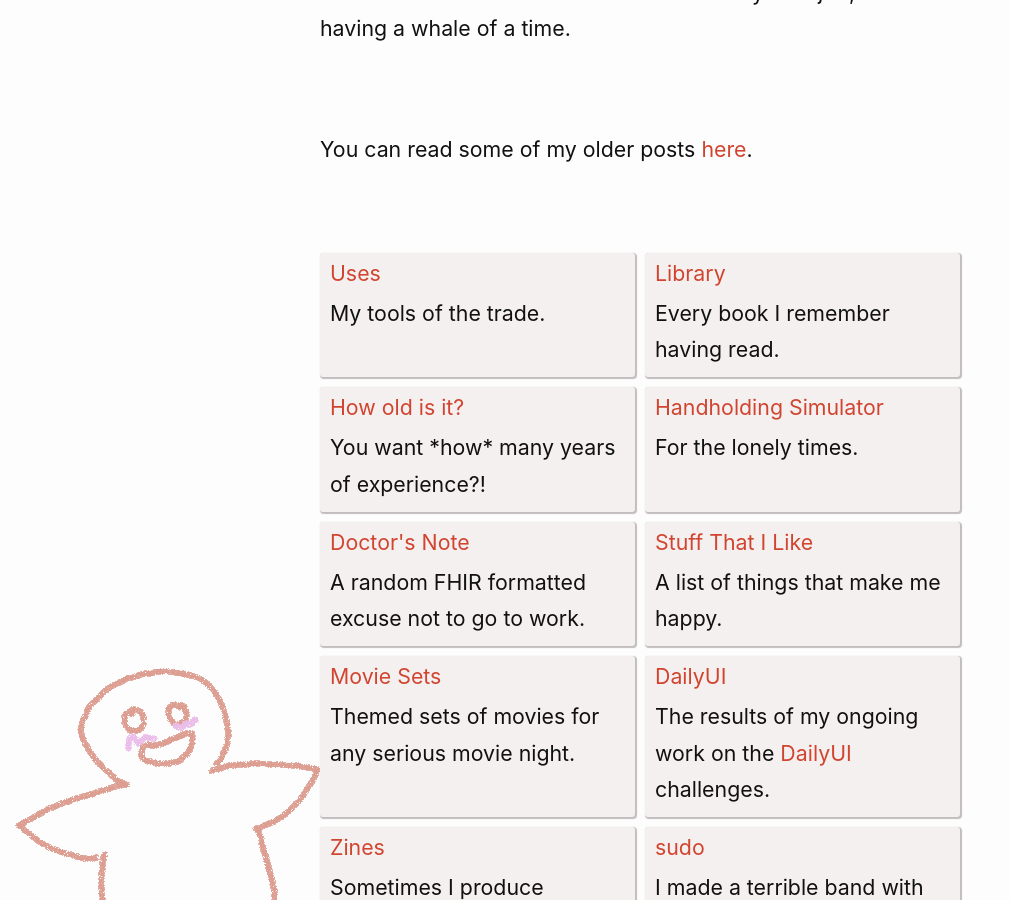
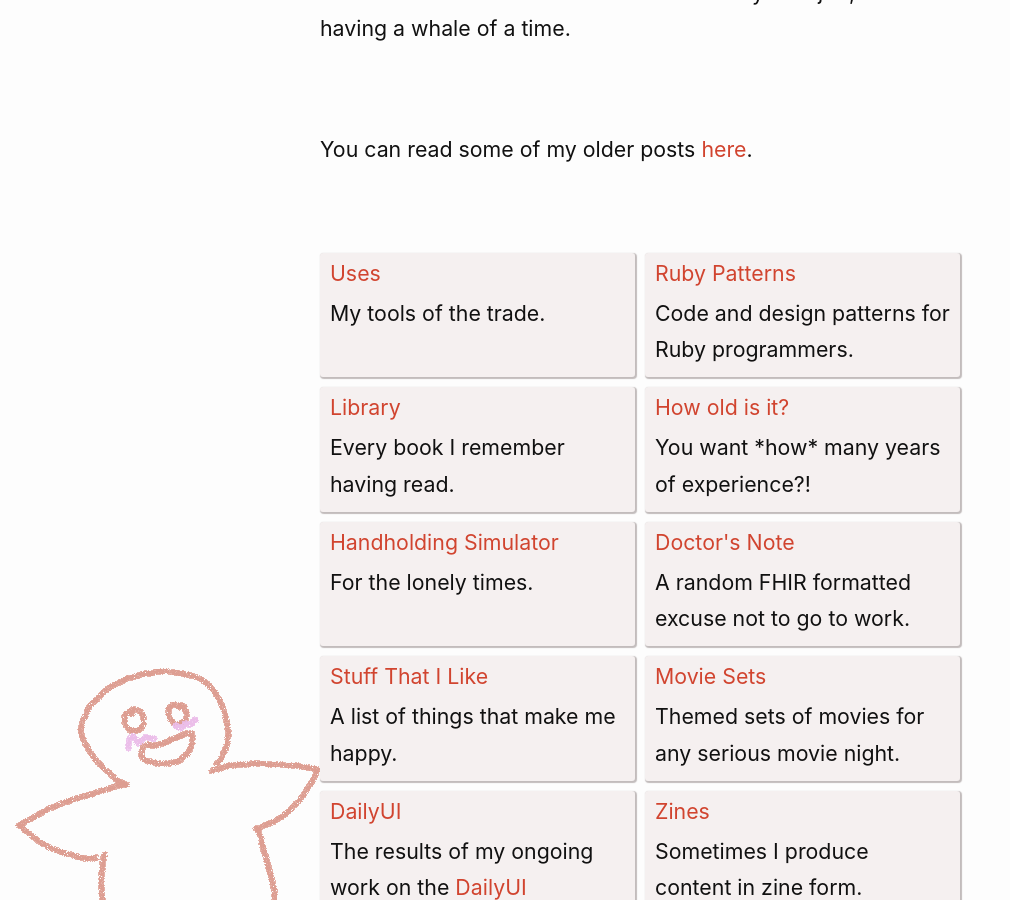
Before and after one commit to jsrn/jsrn.github.io, a Jekyll site: the page built from index.html, in a window 1280 px wide and 900 px high, scrolled down 1283 px. Shown: the whole window, without its empty margins (0-1010 px from the left). Built offline with Jekyll 4.4.1, drawn with Linux system fonts in a browser that asks for light colours.

Commit message:
Update projects.yml

```diff
--- a/_data/projects.yml
+++ b/_data/projects.yml
@@ -1,6 +1,10 @@
 - name: Uses
   url: /uses
   description: My tools of the trade.
+
+- name: Ruby Patterns
+  url: https://rubypatterns.dev
+  description: Code and design patterns for Ruby programmers.
 
 - name: Library
   url: /library
```
